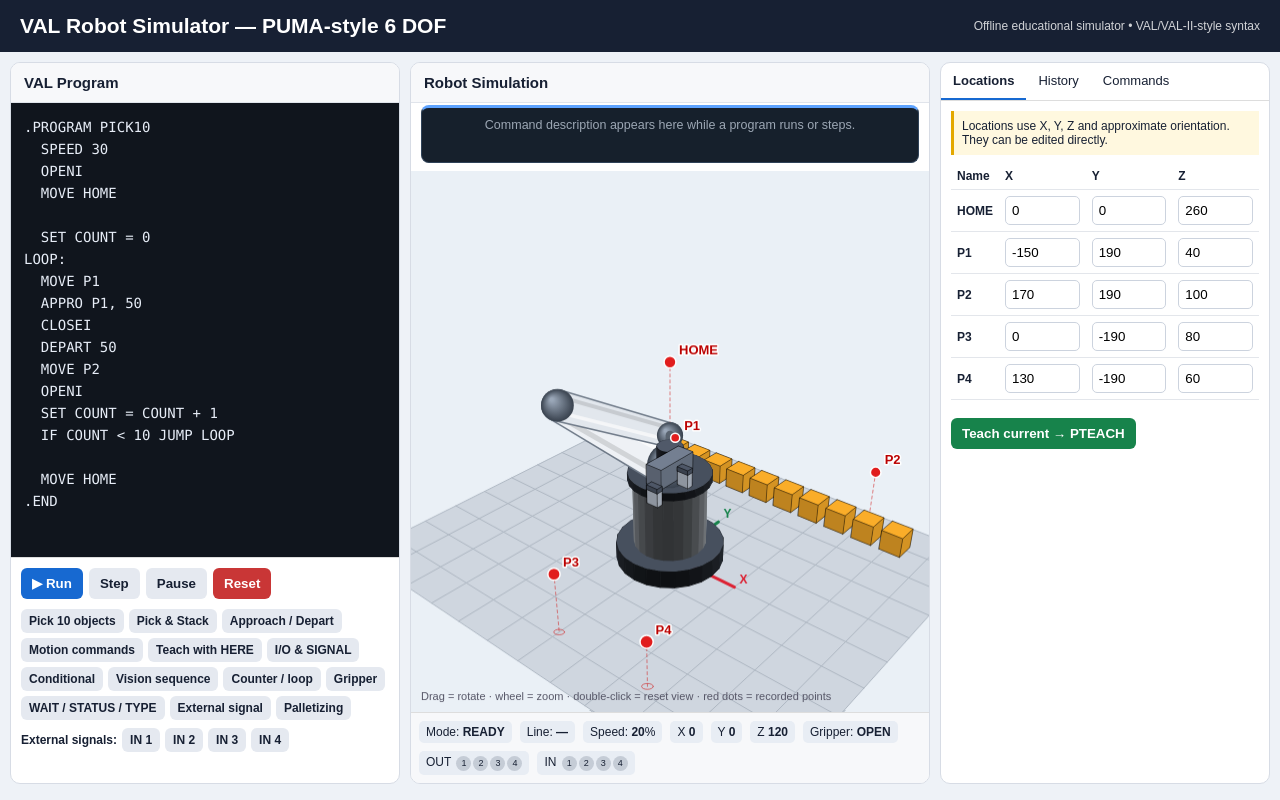
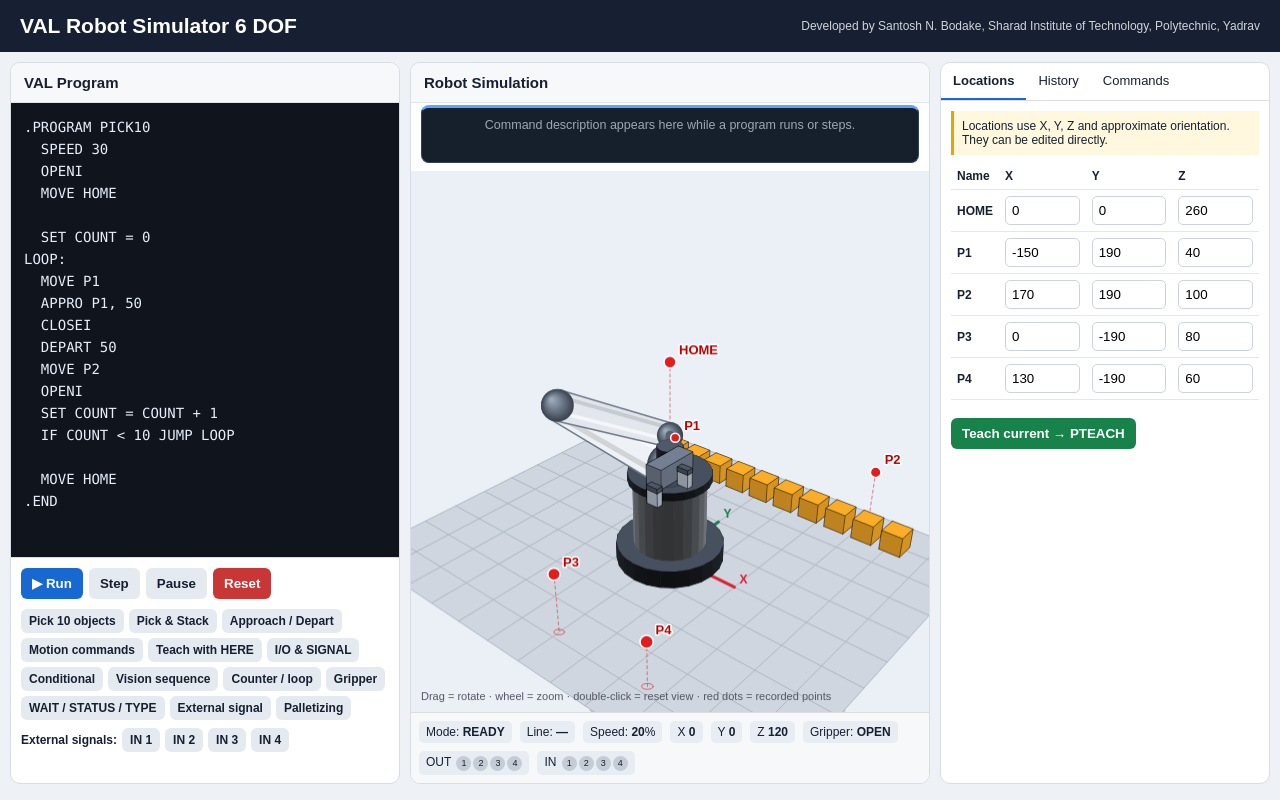
Before and after one commit to santoshbodake/ROBOT-SIMULATOR, a plain HTML site: page index.html in a window 1280 px wide. Drawn offline with Linux system fonts and the light colour scheme.

Commit message:
Add files via upload

```diff
--- a/index.html
+++ b/index.html
@@ -48,8 +48,8 @@ input{width:100%;padding:6px;border:1px solid #ccd3de;border-radius:5px}
 </head>
 <body>
 <header>
-  <h1>VAL Robot Simulator — PUMA-style 6 DOF</h1>
-  <span>Offline educational simulator • VAL/VAL-II-style syntax</span>
+  <h1>VAL Robot Simulator 6 DOF</h1>
+  <span>Developed by Santosh N. Bodake, Sharad Institute of Technology, Polytechnic, Yadrav</span>
 </header>
 
 <div class="app">
```
